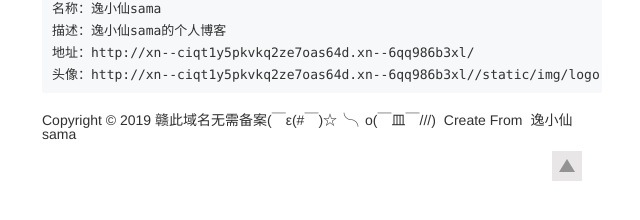
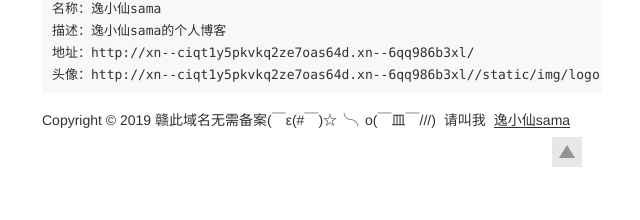
Before and after one commit to hyxsama/hyxsama001.github.io, a Jekyll site: the page built from pages/links.md, in a window 1280 px wide. Shown: the part 243-463 px from the top of the page, without its empty margins (318-958 px from the left). Built offline with Jekyll 4.4.1, drawn with Linux system fonts in a browser that asks for light colours; comment, search, counter and statistics services are not loaded.

Commit message:
Update footer.html

```diff
--- a/_includes/footer.html
+++ b/_includes/footer.html
@@ -1,6 +1,6 @@
 <footer class="container footer animation-fade-up">
   <span>{{ site.footerText }}</span>
-  <span>Create From</span>
+  <span>请叫我</span>
   <!-- 请保留 -->
   <a href="https://github.com/hyxsama/hyxsama.github.io">逸小仙sama</a>
   <div id="moveUp" style="display: none"></div>
```
